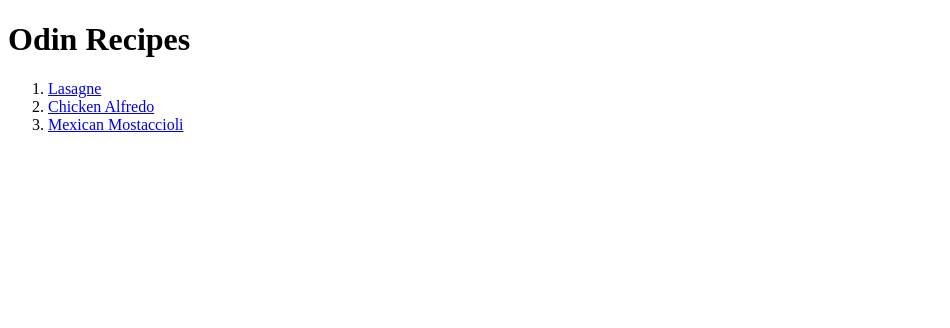
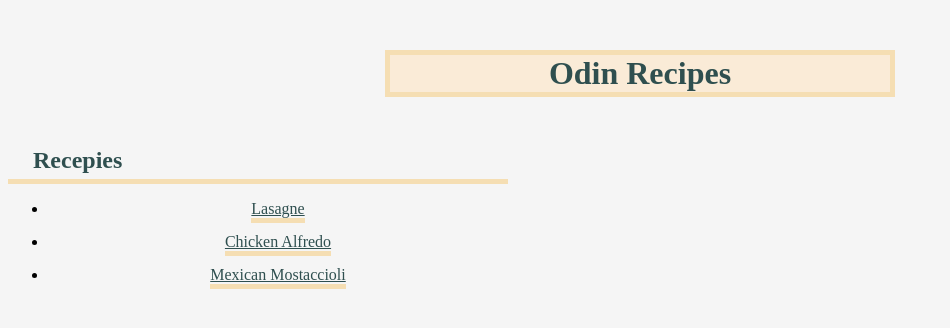
Before and after one commit to VoldemarTamm/odin-recipes, a plain HTML site: page index.html in a window 1280 px wide. Shown: the whole page, without its empty margins (0-950 px from the left). Drawn offline with Linux system fonts and the light colour scheme.

Commit message:
Create styling to homepage html
Create style folder, in which there is homepage styling css and in future all recepie styling css files.

```diff
--- a/index.html
+++ b/index.html
@@ -3,20 +3,19 @@
     <head>
         <meta charset="UTF-8">
         <title>Recipes</title>
+        <link rel="stylesheet" href="./styles/styles.css">
 
     </head>
     <body>
-        <h1>Odin Recipes</h1>
-        <ol>
-            <li><a href="./recipes/lasagne.html">Lasagne</a></li>
-            <li><a href="./recipes/alfredo.html">Chicken Alfredo</a></li>
-            <li><a href="./recipes/mostaccioli.html">Mexican Mostaccioli</a></li>
+        <h1 class="title-homepage">Odin Recipes</h1>
+        <h2 class="title">Recepies</h2>
+        <div class="list-container">
+            <ul class="recipe-list">
+                <li><a class="recipe-link" href="./recipes/lasagne.html">Lasagne</a></li>
+                <li><a class="recipe-link" href="./recipes/alfredo.html">Chicken Alfredo</a></li>
+                <li><a class="recipe-link" href="./recipes/mostaccioli.html">Mexican Mostaccioli</a></li>
+            </ul>
+        </div>
 
-        </ol>
-
-
-    <div>
-
-    </div>
     </body>
 </html>
--- /dev/null
+++ b/styles/styles.css
@@ -0,0 +1,33 @@
+body {
+    background-color: whitesmoke;
+}
+
+.title-homepage {
+    text-align: center;
+    background-color: antiquewhite;
+    border: solid wheat 5px;
+    width: 500px;
+    margin: 50px auto;
+    color: darkslategray;
+}
+
+.title {
+    margin-left: 25px;
+    margin-bottom: 5px;
+    color: darkslategray;
+
+}
+
+.list-container {
+    border-top: solid wheat 5px;
+    width: 500px;
+    text-align: center;
+}
+
+.recipe-link {
+    display: inline-block;
+    margin-bottom: 10px;
+    padding: auto;
+    border-bottom: solid wheat 5px;
+    color: darkslategray;
+}
```
